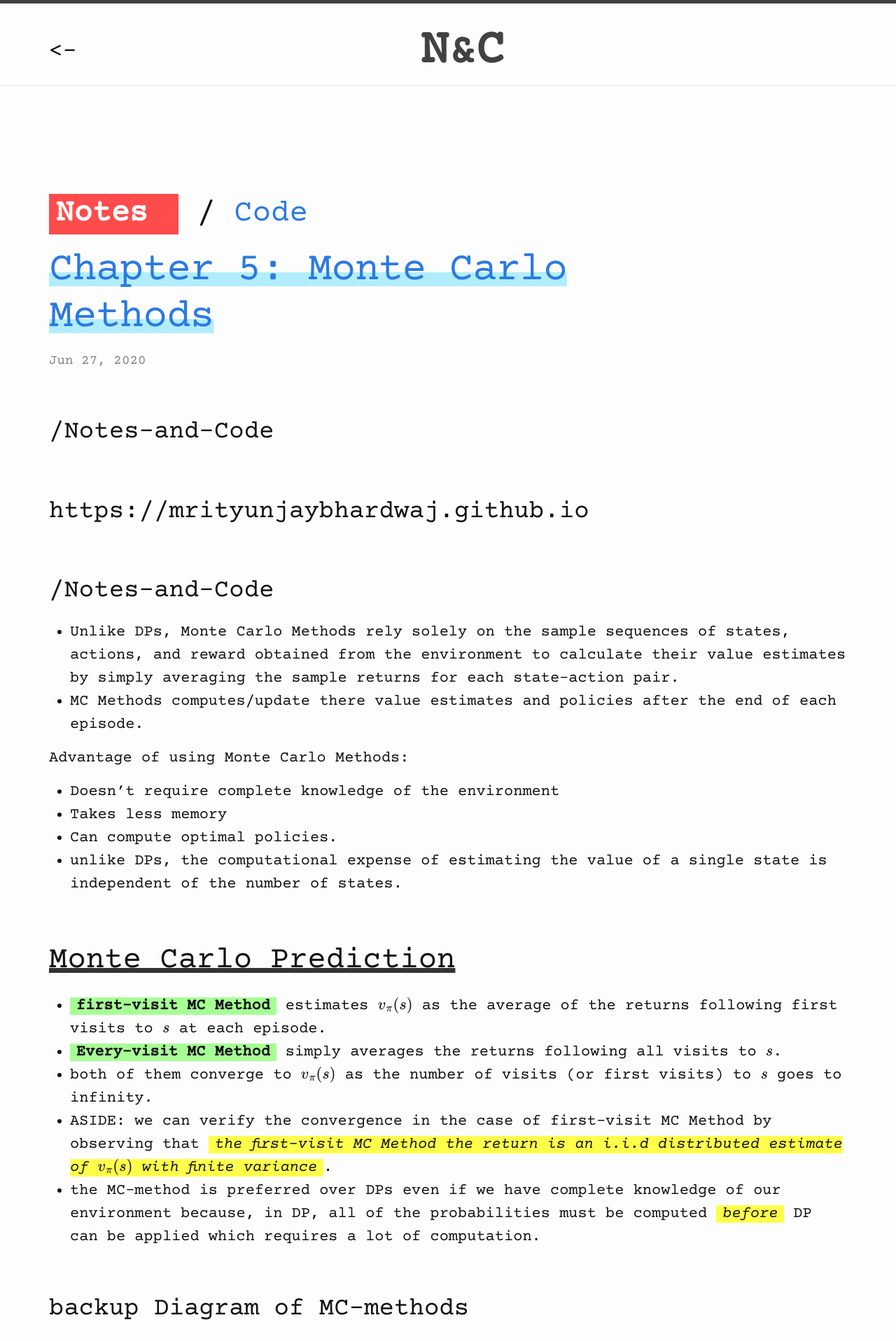
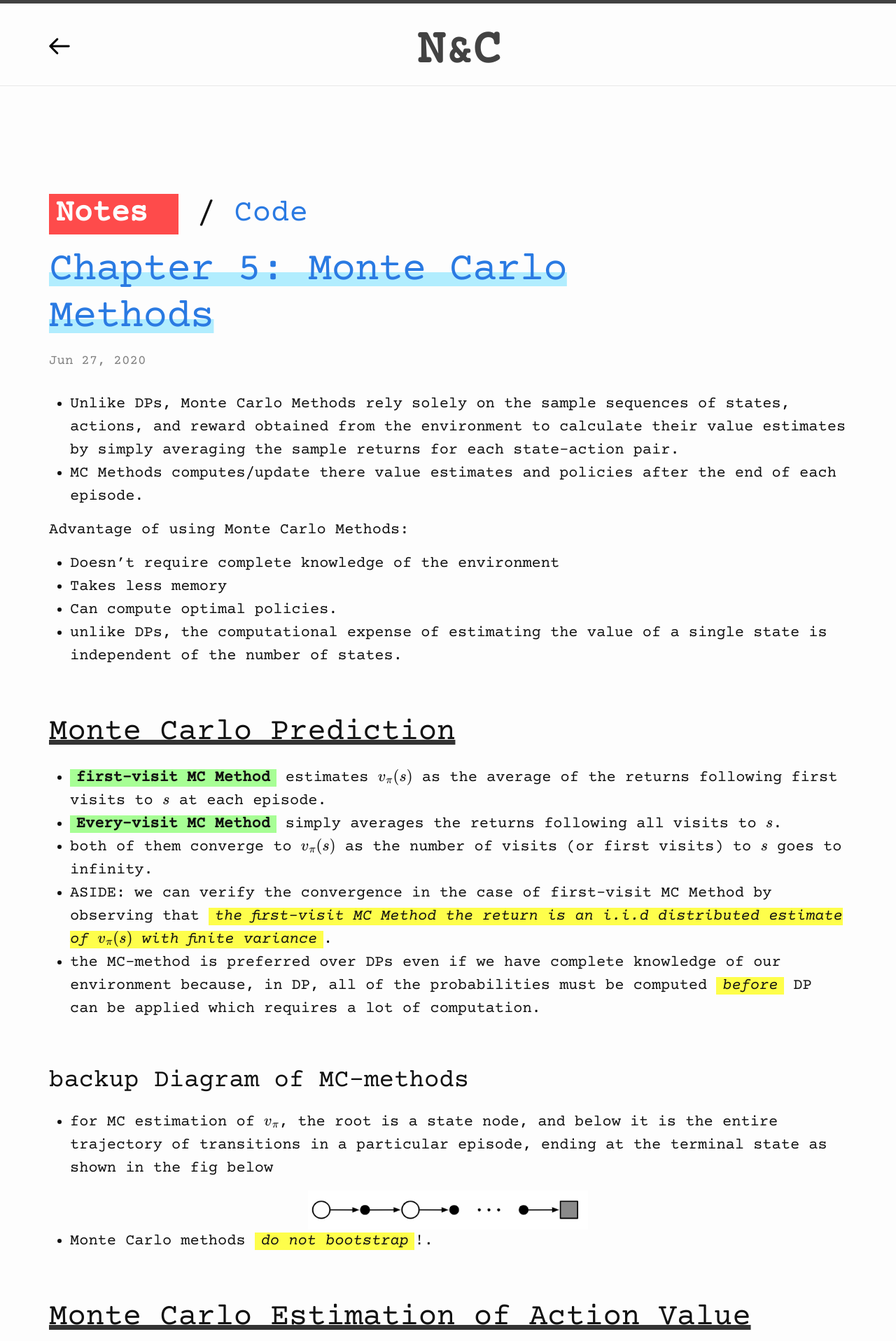
Before and after one commit to MrityunjayBhardwaj/Notes-and-Code, a Jekyll site: the page built from _posts/Intro2RL/Ch5/Notes/2020-6-27-RL-Ch5.md, in a window 1280 px wide. Shown: the top 1916 px of the page at 70% size. Built offline with Jekyll 4.4.1, drawn with Linux system fonts in a browser that asks for light colours; formulas are drawn with MathJax 3.

Commit message:
fixed the link issue

```diff
--- a/_includes/header.html
+++ b/_includes/header.html
@@ -12,7 +12,8 @@
 
 
 <!-- i know its an ugly solution but unfortunatly i could'nt found time to find a better one -->
-  {%- assign back = page.url | split: "/" | slice: 0,2 | join: "/"  -%}
+  <!-- {%- assign back = site.url | append: site.sub_url | append: page.url | split: "/" | slice: 0,2 | join: "/"  -%} -->
+  {%- assign back = site.url | append: site.sub_url | append: '/' | append: page.notesFor -%}
 
   {%- if page.layout == "main" -%}
     {%- assign back = site.url | append: site.sub_url -%}
@@ -28,7 +29,9 @@
     <div class="title-container">
     <div id="back">
       <a href="{{back}}" style="font-weight: 300; font-size: 1.5em; color: black">
-       <-
+        <svg version="1.1" xmlns="http://www.w3.org/2000/svg" xmlns:xlink="http://www.w3.org/1999/xlink" x="0px" y="0px" width="30px" viewBox="0 0 1000 1000" enable-background="new 0 0 1000 1000" xml:space="preserve">
+        <g><path d="M943.1,451.9H176.5l254.4-254.4c18.3-18.3,18.3-48.1,0-66.4l-2.9-2.9c-18.3-18.3-48.1-18.3-66.4,0L27.7,462.2C16.9,470.8,10,484,10,498.8v4.6c0,17.8,9.9,33.2,24.4,41.2l327.2,327.2c18.3,18.3,48.1,18.3,66.4,0l2.9-2.9c18.3-18.3,18.3-48.1,0-66.4L178.7,550.3h764.3c25.9,0,46.9-21,46.9-46.9v-4.6C990,472.9,969,451.9,943.1,451.9z"/></g>
+        </svg>
       </a>
     </div>
     <div>
--- a/_layouts/post.html
+++ b/_layouts/post.html
@@ -65,7 +65,7 @@ layout: default
         {% endif %}
 
         {%if noCode == false %}
-          /
+        /
           {% if pageType == "Notes"%}
             <a href="{{codeUrl}}">
               <span  id="passiveType" >Code</span>
--- a/_posts/Intro2RL/Ch5/Notes/2020-6-27-RL-Ch5.md
+++ b/_posts/Intro2RL/Ch5/Notes/2020-6-27-RL-Ch5.md
@@ -4,9 +4,6 @@ title: "Chapter 5: Monte Carlo Methods"
 notesFor: 'Intro2RL'
 categories: RL
 ---
-<h3>{{site.sub_url}}</h3>
-<h3>{{site.url}}</h3>
-<h3>{{site.sub_url}}</h3>
 
 * Unlike DPs, Monte Carlo Methods rely solely on the sample sequences of states, actions, and reward obtained from the environment to calculate their value estimates by simply averaging the sample returns for each state-action pair.
 * MC Methods computes/update there value estimates and policies after the end of each episode.
--- a/_sass/minima/custom-styles.scss
+++ b/_sass/minima/custom-styles.scss
@@ -98,5 +98,6 @@ text-underline-offset: 3px;
     text-decoration: line-through;
     text-decoration-thickness: 0.13em;
     color: rgba(180,180,180, .5);
+    opacity: 0;
 
 }
```
Also changed, not shown: _posts/cvxOpt/Ch4/Notes/2020-05-27-cvx-Ch2.md (renamed from _posts/cvxOpt/2020-05-27-cvx-Ch2.md, +1 -0 lines).
